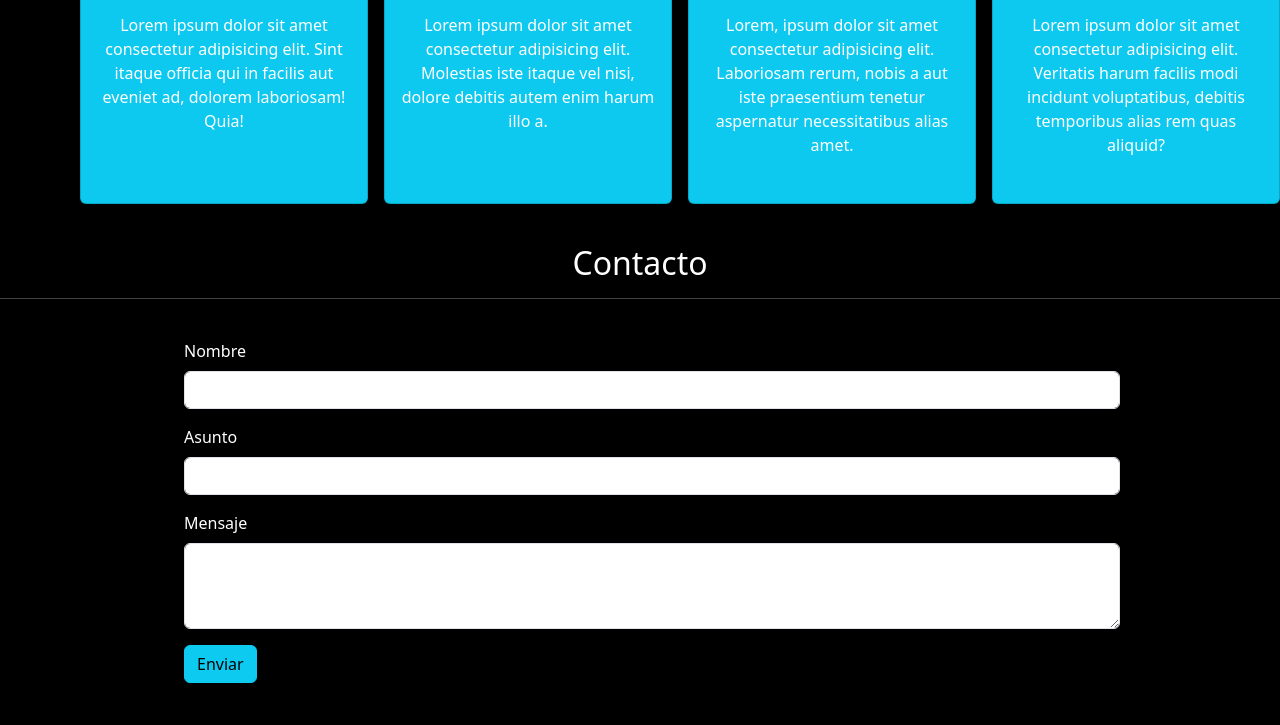
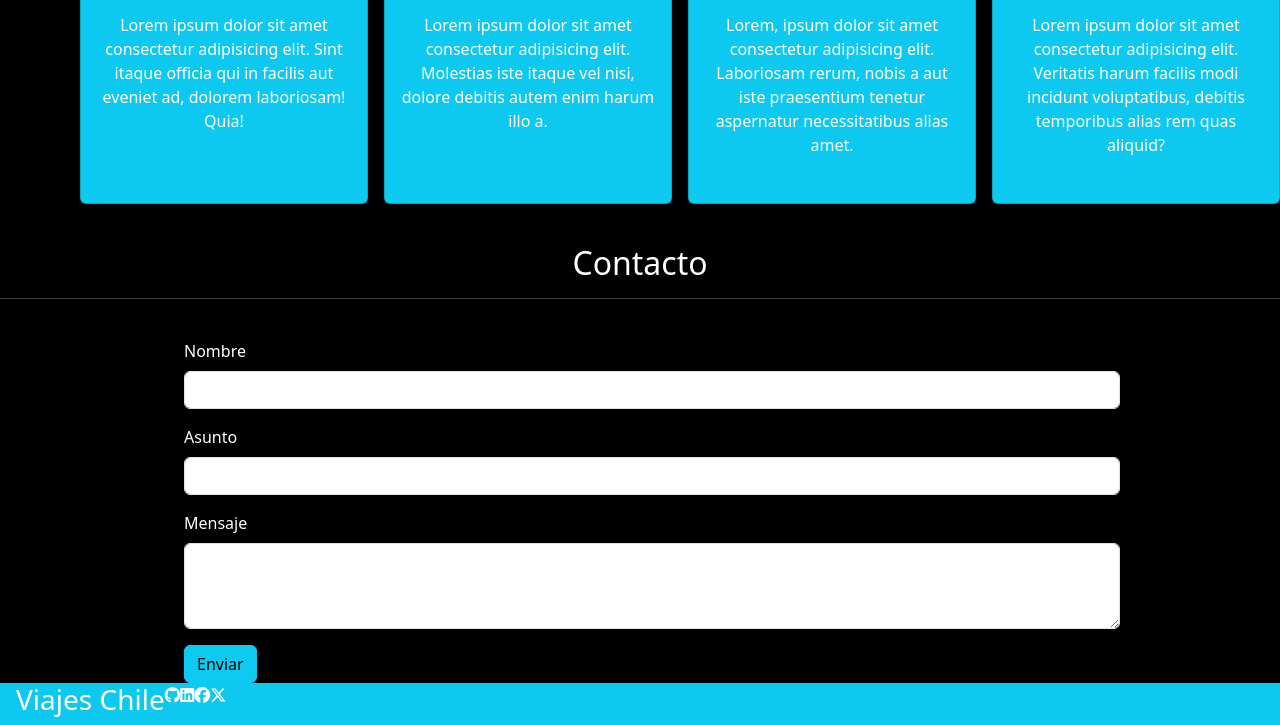
Before and after one commit to pquints-js/viajeschile, a plain HTML site: page index.html in a window 1280 px wide. Shown: the part 2061-2786 px from the top of the page. Before the commit the page ends 2744 px from the top, so only its background shows below. Drawn offline with nearby package versions, Linux system fonts and the light colour scheme.

Commit message:
viajes semilisto

```diff
--- a/assets/css/styles.css
+++ b/assets/css/styles.css
@@ -37,3 +37,7 @@ section{
     margin: 40px 0px;
     text-align: center;
 }
+
+footer{
+    background-color: #0dc9f0;
+}
--- a/index.html
+++ b/index.html
@@ -163,6 +163,16 @@
         </div>
     </article>
 
+    <footer class="d-flex px-3">
+        <div>
+            <h3>Viajes Chile</h3>
+        </div>
+        <div><i class="fa-brands fa-github"></i></div>
+        <div><i class="fa-brands fa-linkedin"></i></div>
+        <div><i class="fa-brands fa-facebook"></i></div>
+        <div><i class="fa-brands fa-x-twitter"></i></div>
+    </footer>
+
 
     <script src="https://cdn.jsdelivr.net/npm/bootstrap@5.3.3/dist/js/bootstrap.bundle.min.js"
         integrity="sha384-YvpcrYf0tY3lHB60NNkmXc5s9fDVZLESaAA55NDzOxhy9GkcIdslK1eN7N6jIeHz"
```
